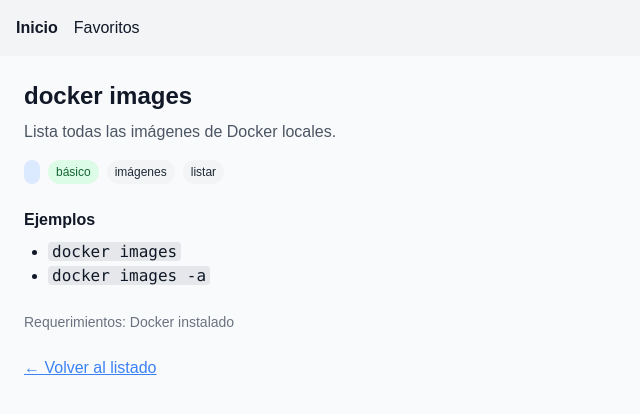
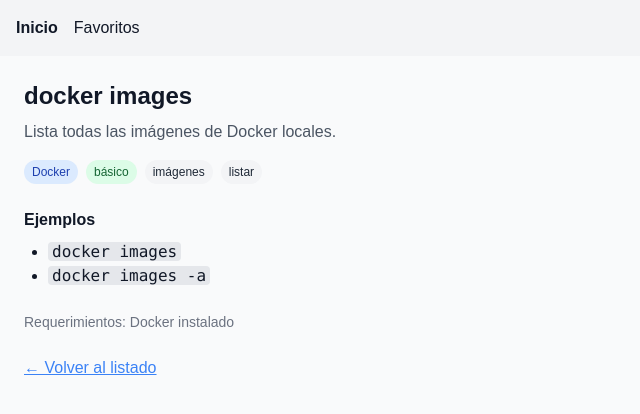
Before and after one commit to YeremyGarrido/commandlex, a Next.js app: page /detalle/docker-images in a window 1280 px wide. Shown: the top 414 px of the page, without its empty margins (0-640 px from the left). Built offline with nearby package versions, Linux system fonts and the light colour scheme.

Commit message:
fix(buiild)

```diff
--- a/src/app/detalle/[id]/page.tsx
+++ b/src/app/detalle/[id]/page.tsx
@@ -42,7 +42,9 @@
       <p className="mb-4 text-gray-600 dark:text-gray-400">{cmd.descripcion}</p>
 
       <div className="flex flex-wrap gap-2 mb-6">
-        <Tag label={cmd.entorno} color="blue" />
+        {cmd.aplicaciones.map((app) => (
+          <Tag key={app} label={app} color="blue" />
+        ))}
         <Tag label={cmd.nivel} color="green" />
         {cmd.tags.map((t) => (
           <Tag key={t} label={t} color="gray" />
```
